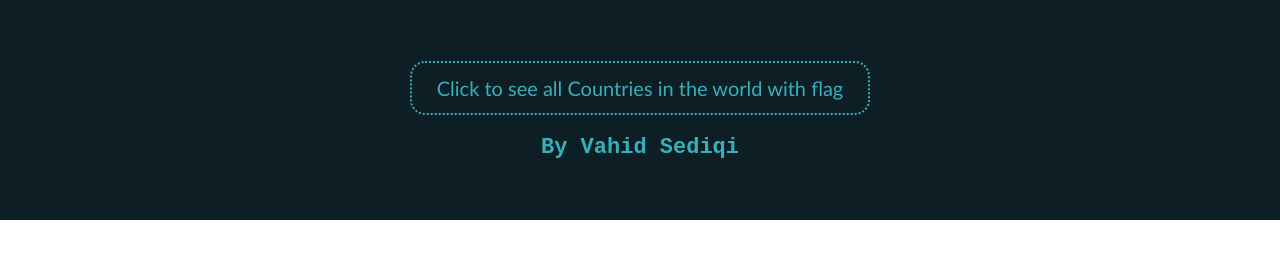
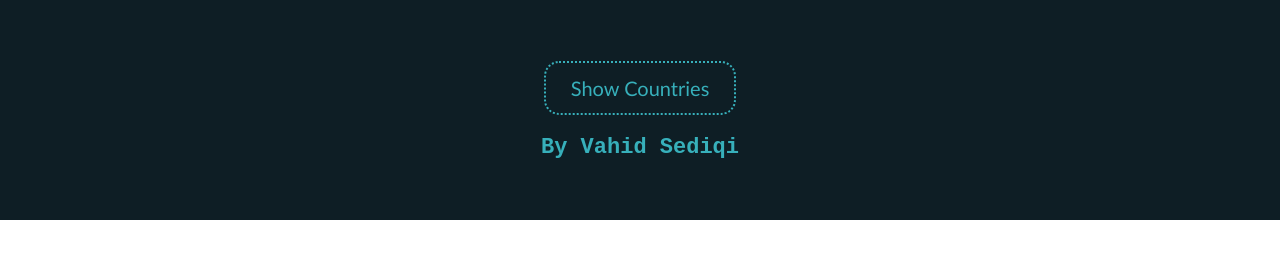
Before and after one commit to vahidsediqi/Show-countties-, a plain HTML site: page index.html in a window 1280 px wide. Drawn offline with Linux system fonts and the light colour scheme.

Commit message:
button changed

```diff
--- a/index.html
+++ b/index.html
@@ -76,7 +76,7 @@
 <body>
 
     <div class="title-banner">
-        <button id="btn">Click to see all Countries in the world with flag</button>
+        <button id="btn">Show Countries</button>
         <span>By Vahid Sediqi</span>
 
     </div>
```
